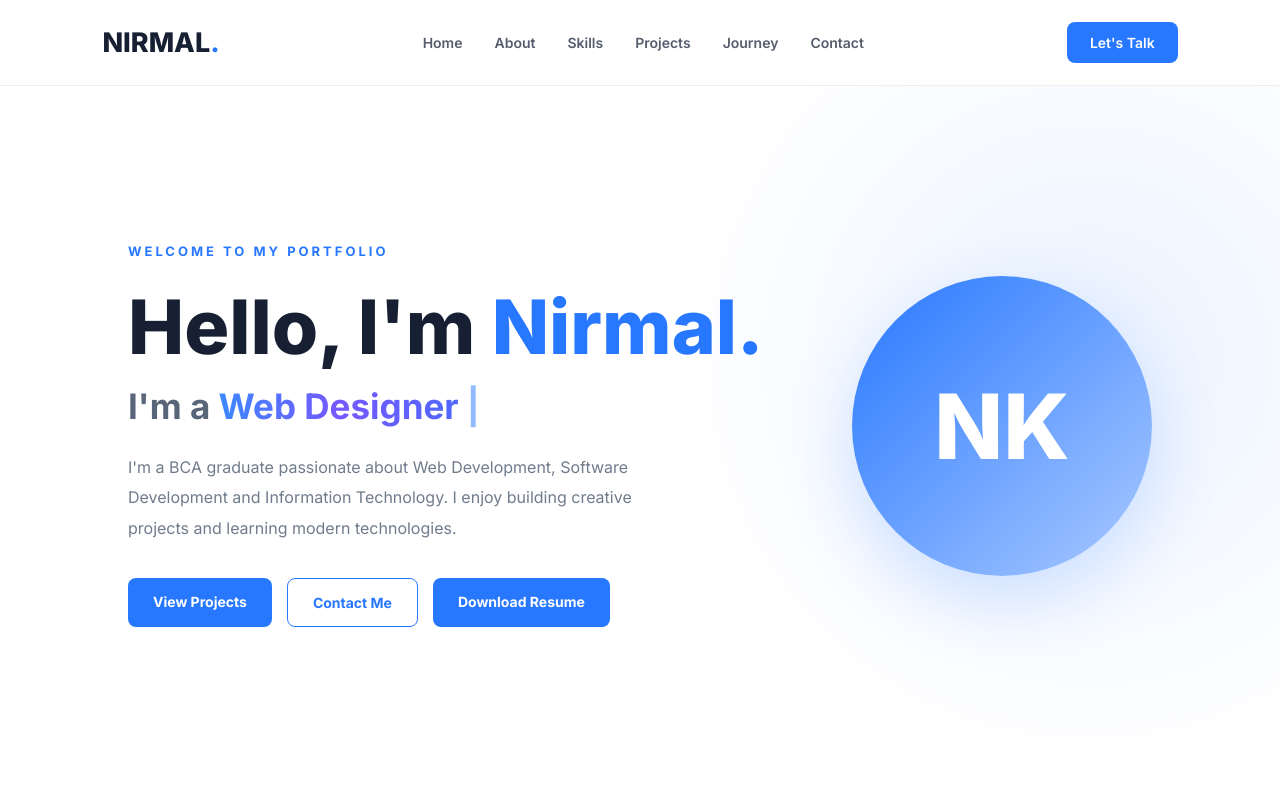
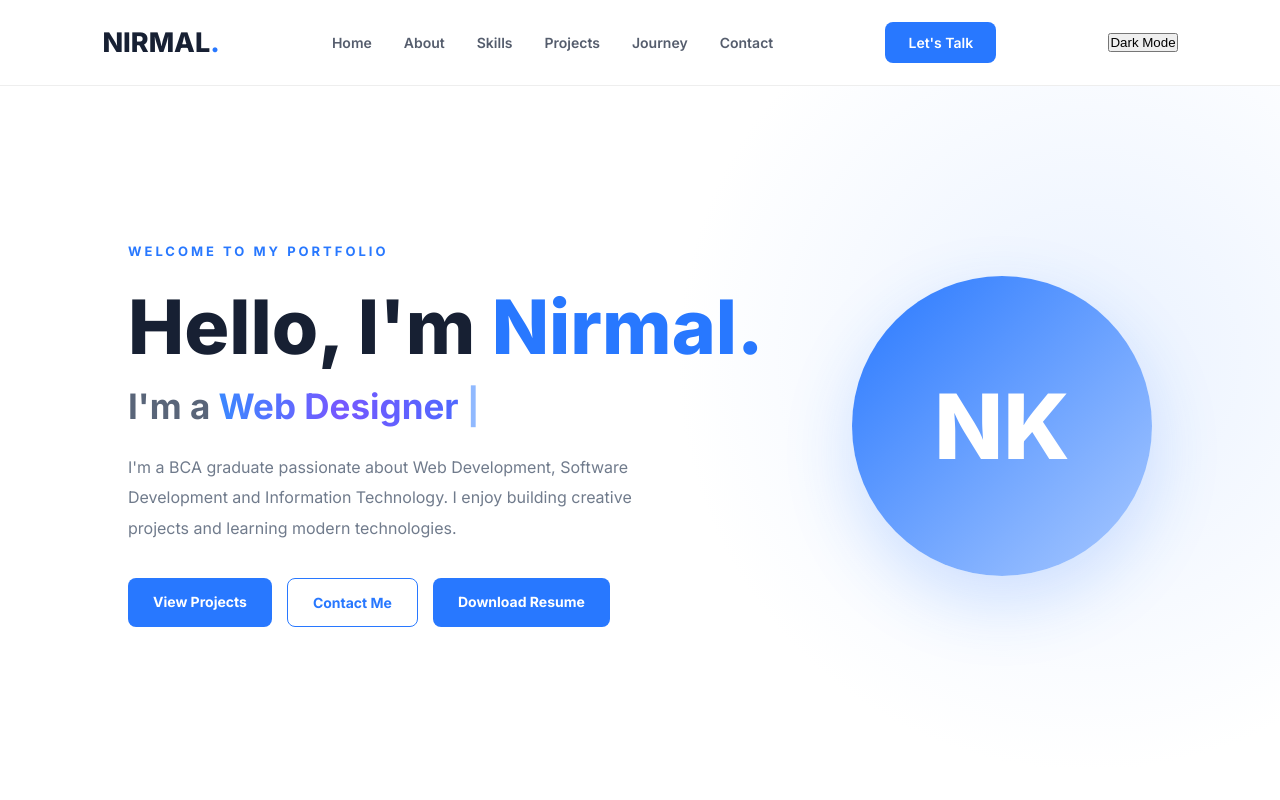
Before and after one commit to nirmalkumarptm-blip/PORTFOLIO, a plain HTML site: page index.html in a window 1280 px wide. Shown: the top 800 px of the page. Drawn offline with Linux system fonts and the light colour scheme.

Commit message:
Add theme toggle button for dark mode

```diff
--- a/index.html
+++ b/index.html
@@ -84,6 +84,10 @@
         </nav>
 
         <a href="#contact" class="header-btn">Let's Talk</a>
+        <button id="theme-toggle" class="theme-toggle" type="button">
+    Dark Mode
+</button>
+
 
 
     </header>
```
